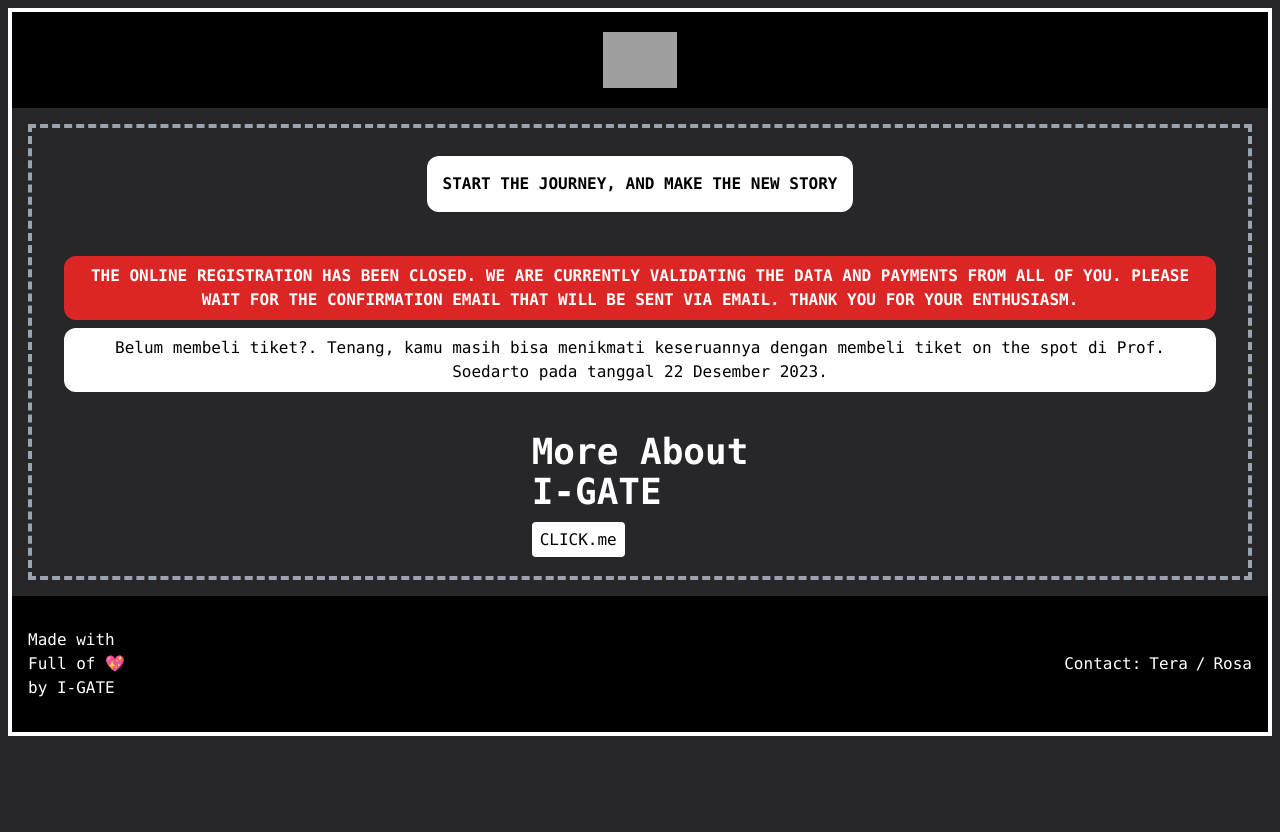
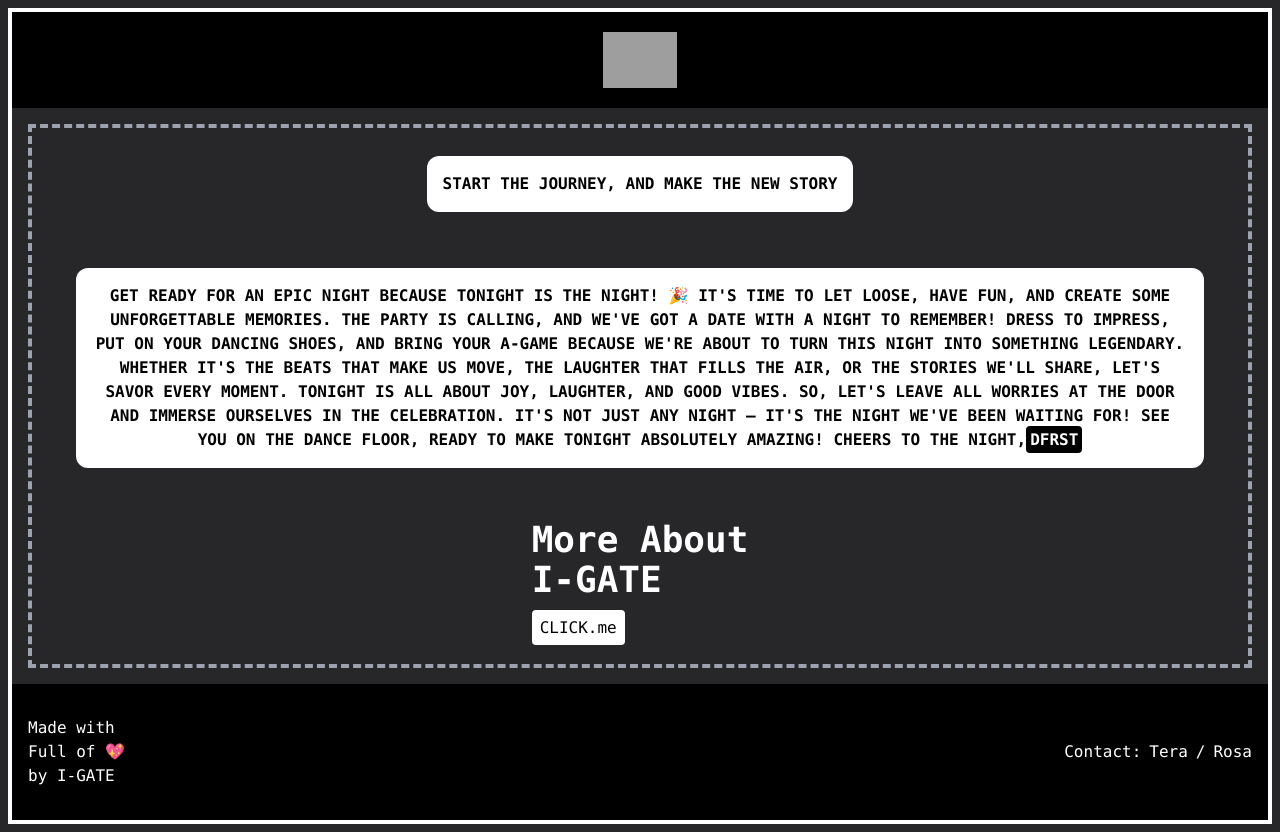
Before and after one commit to hanyaseorangpelajar/igate-ticket-2023, a Next.js app: page / in a window 1280 px wide. Before the commit the page ends 800 px from the top, so only its background shows below. Built offline with nearby package versions, Linux system fonts and the light colour scheme; grey boxes are pictures that could not be loaded.

Commit message:
its done

```diff
--- a/app/layout.tsx
+++ b/app/layout.tsx
@@ -17,9 +17,6 @@ export default function RootLayout({
       <body className="overflow-auto bg-zinc-800 text-white border border-white border-solid border-4 m-2 font-mono">
         <Header />
         <main className="relative">{children}</main>
-        {/* <main className="flex items-center justify-center h-screen">
-          <h1 className="text-4xl">UAS DULU GENGZ</h1>
-        </main> */}
         <Footer />
       </body>
     </html>
--- a/app/page.tsx
+++ b/app/page.tsx
@@ -5,8 +5,8 @@ export default function Home() {
   return (
     <>
       <Hero />
-      {/* <PaymentMethod /> */}
-      {/* <Form /> */}
+      {/* <PaymentMethod />
+      <Form /> */}
     </>
   );
 }
--- a/components/Form.tsx
+++ b/components/Form.tsx
@@ -119,7 +119,7 @@ function Form() {
   return (
     <div className="flex justify-center items-center h-full border-gray-400 border-dashed border-4 m-4 p-4">
       <div className="bg-black text-white p-4 m-2 rounded-lg w-full max-w-md border-white border-dashed border-2">
-        <h2 className="text-2xl mb-4">Registration</h2>
+        <h2 className="text-2xl mb-4">Registration On-The-Spot</h2>
         {loading ? (
           <Loading />
         ) : (
@@ -222,8 +222,7 @@ function Form() {
               Terima Kasih sudah mendaftar.
             </h2>
             <p className="p-2">
-              Kami akan mengirimkan tiket kamu, setelah pembayaran sudah
-              diverifikasi.
+              Silahkan menuju ke meja registrasi untuk konfirmasi kehadiran.
             </p>
           </Modal>
         )}
--- a/components/Hero.tsx
+++ b/components/Hero.tsx
@@ -9,18 +9,6 @@ function Hero() {
         Start the journey, and make the new story
       </h1>
       <div className="p-4">
-        <p className="m-2 p-2 bg-red-600 text-red rounded-xl text-transform: uppercase font-bold text-center">
-          The online registration has been closed. We are currently validating
-          the data and payments from all of you. Please wait for the
-          confirmation email that will be sent via email. Thank you for your
-          enthusiasm.
-        </p>
-
-        <p className="m-2 p-2 bg-white text-black rounded-xl text-center">
-          Belum membeli tiket?. Tenang, kamu masih bisa menikmati keseruannya
-          dengan membeli tiket on the spot di Prof. Soedarto pada tanggal 22
-          Desember 2023.
-        </p>
         {/* <Image
           src="/I-GATE 2023 2.0.png"
           alt="ticket"
@@ -28,6 +16,20 @@ function Hero() {
           height={800}
           className="shadow-white"
         /> */}
+        <h1 className="p-4 m-5 bg-white text-black rounded-xl text-transform: uppercase font-bold text-center">
+          Get ready for an epic night because tonight is THE night! 🎉 It's time
+          to let loose, have fun, and create some unforgettable memories. The
+          party is calling, and we've got a date with a night to remember! Dress
+          to impress, put on your dancing shoes, and bring your A-game because
+          we're about to turn this night into something legendary. Whether it's
+          the beats that make us move, the laughter that fills the air, or the
+          stories we'll share, let's savor every moment. Tonight is all about
+          joy, laughter, and good vibes. So, let's leave all worries at the door
+          and immerse ourselves in the celebration. It's not just any night –
+          it's the night we've been waiting for! See you on the dance floor,
+          ready to make tonight absolutely amazing! Cheers to the night,
+          <span className="p-1 bg-black text-white rounded">dfrst</span>
+        </h1>
       </div>
       <div className="p-4">
         <p className="text-4xl text-white font-extrabold mb-4">
```
